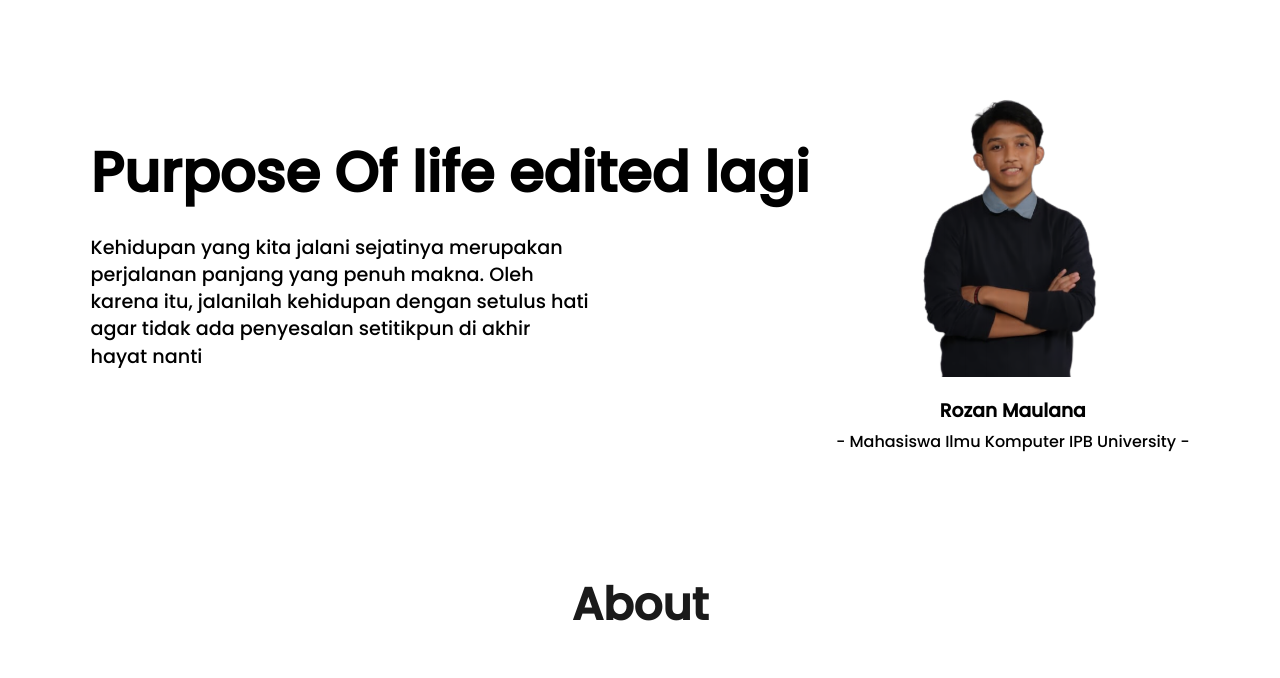
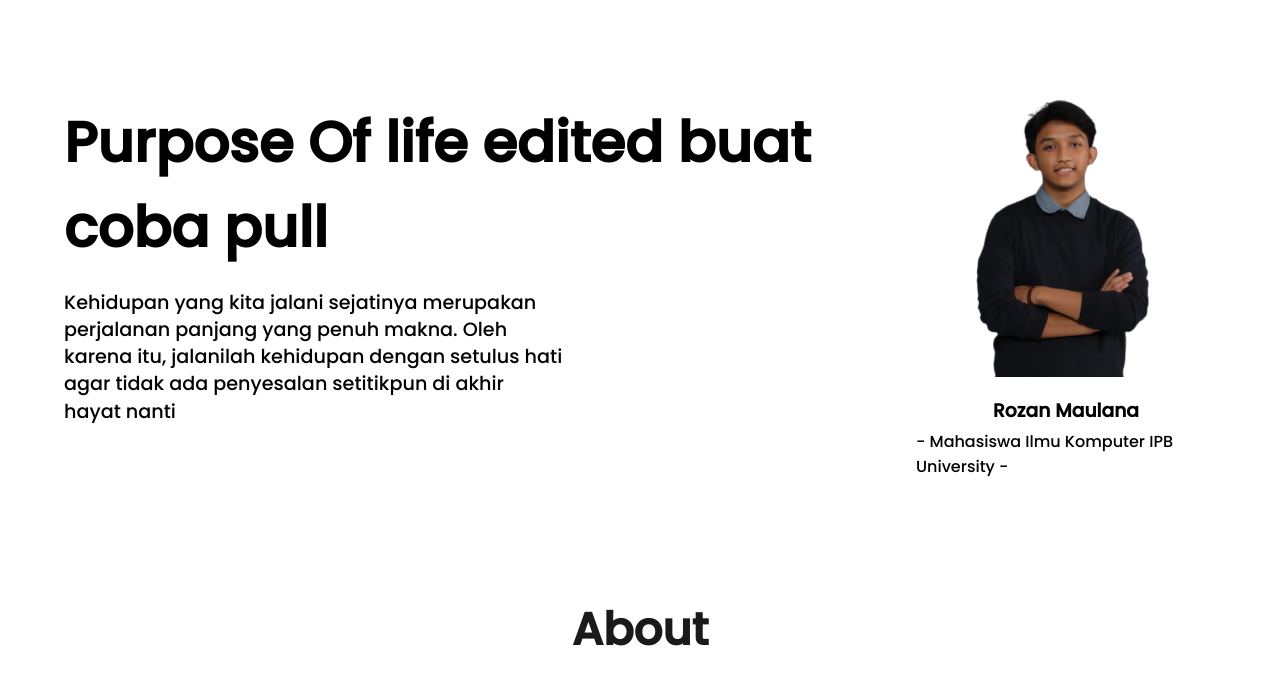
Before and after one commit to Rozanmln/web-basic, a plain HTML site: page index.html in a window 1280 px wide. Shown: the part 122-800 px from the top of the page. Drawn offline with Linux system fonts and the light colour scheme.

Commit message:
coba pull

```diff
--- a/index.html
+++ b/index.html
@@ -27,7 +27,7 @@
         <div class="content">
             <div class="content-intro" id="content-intro">
                 <article class="intro-isi">
-                    <h1>Purpose Of life edited lagi</h1>
+                    <h1>Purpose Of life edited buat coba pull</h1>
                     <p>Kehidupan yang kita jalani sejatinya merupakan perjalanan panjang yang penuh makna. Oleh karena itu, jalanilah kehidupan dengan setulus hati agar tidak ada penyesalan setitikpun di akhir hayat nanti</p>
                 </article>
                 <aside>
```
